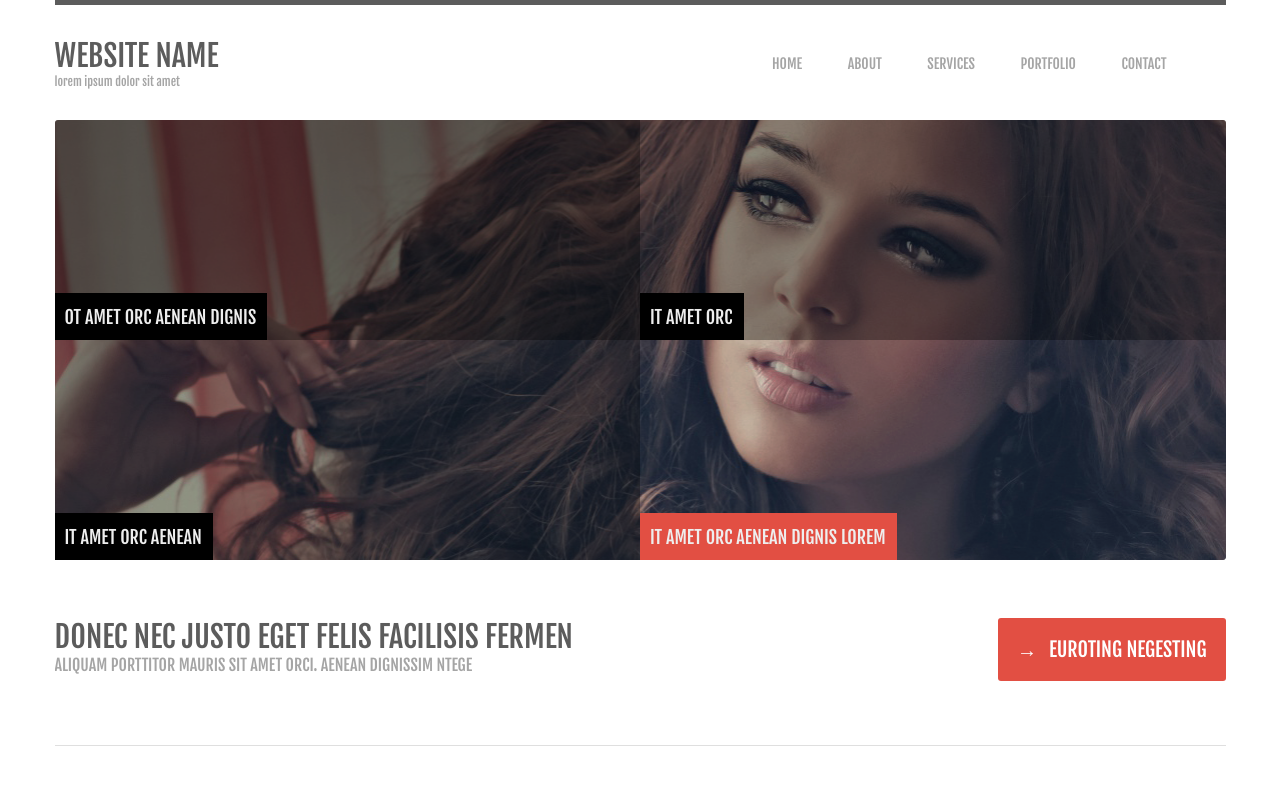
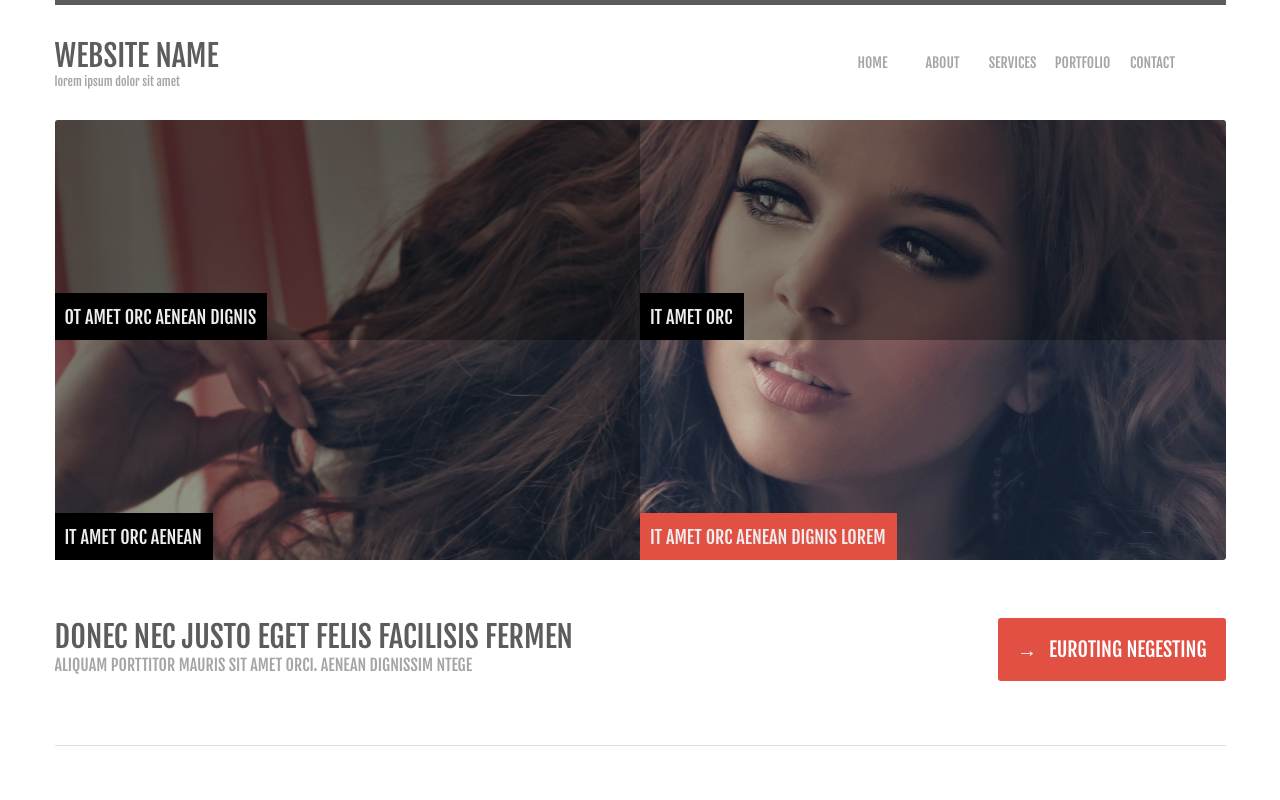
Before and after one commit to sharshoon/WebPageTask1, a plain HTML site: page index.html in a window 1280 px wide. Shown: the top 800 px of the page. Drawn offline with Linux system fonts and the light colour scheme.

Commit message:
fix header buttons indents

```diff
--- a/styles/styles.css
+++ b/styles/styles.css
@@ -231,16 +231,24 @@
     display: none;
 }
 
-.header-button{
-    color: #a5a5a5;
-    padding: 21px;
-    border-radius: 3px;
-    font-size: 14px;
-}
-
 .header-button:focus{
     background-color: #e24f43;
     color: #ffffff;
+}
+
+.header-button{
+    color: #a5a5a5;
+    border-radius: 3px;
+    font-size: 14px;
+    display: flex;
+    justify-content: center;
+    align-items: center;
+    height: 56px;
+    width: 70px;
+}
+
+#header-buttons-wrapper{
+    display: flex;
 }
 
 #header-buttons-wrapper > .header-button:last-child{
@@ -374,6 +382,7 @@
     .header-button{
         display: block;
         width: 100%;
+        height: 100%;
         padding: 10px;
         border-top: 1px solid #a5a5a5;
         border-radius: 0px;
```
